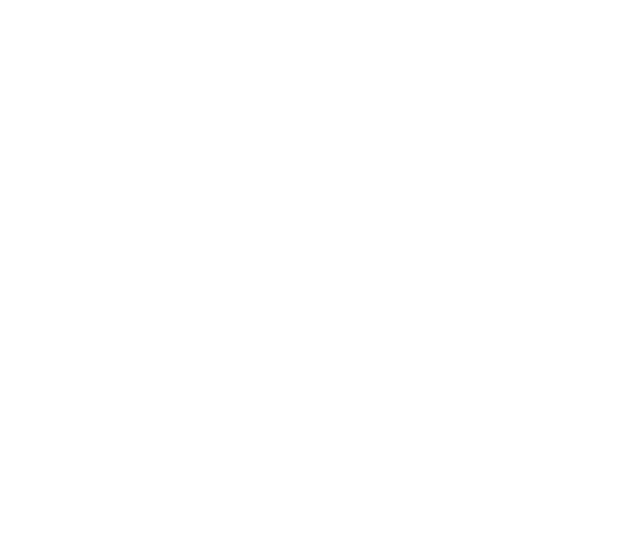
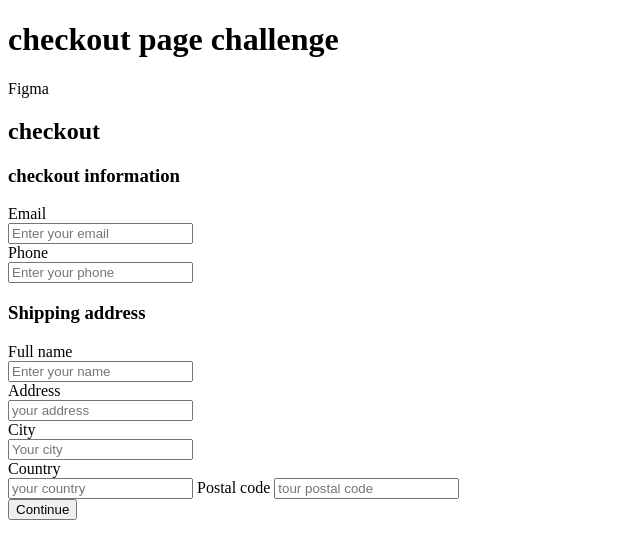
Before and after one commit to Chumki111/checkout-page-challenge, a plain HTML site: page index.html in a window 1280 px wide. Shown: the whole page, without its empty margins (0-640 px from the left). Drawn offline with Linux system fonts and the light colour scheme.

Commit message:
added my second commit

```diff
--- a/index.html
+++ b/index.html
@@ -7,6 +7,46 @@
     <link rel="stylesheet" href="style.css">
 </head>
 <body>
+    <div class="container">
+        <div class="checkout">
+            <h1>checkout page challenge</h1>
+    <span>Figma</span>
+        </div>
+        <div class="checkout-page">
+            <h2>checkout</h2>
+            <h3>checkout information</h3>
+            <form>
+                <label for="">Email <br>
+                    <input type="email" placeholder="Enter your email">
+                </label>
+                <label for=""> <br> Phone <br>
+                    <input type="text" placeholder="Enter your phone">
+                </label>
 
+                <h3>Shipping address</h3>
+                <label for="">Full name <br>
+                    <input type="text" placeholder="Enter your name">
+                </label>
+                <label for=""><br> Address <br>
+                    <input type="text" placeholder="your address">
+                </label>
+                <label for=""> <br> City <br>
+                    <input type="text" placeholder="Your city">
+                </label>
+                <label for=""><br> Country <br>
+                    <input type="text" placeholder="your country">
+                </label>
+                <label for="">Postal code
+                    <input type="text" placeholder="tour postal code">
+                </label>
+             <br>   <button>Continue</button>
+
+
+            </form>
+
+
+        </div>
+
+    </div>
 </body>
 </html>
```
